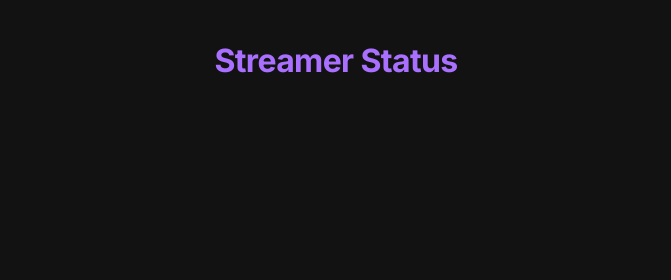
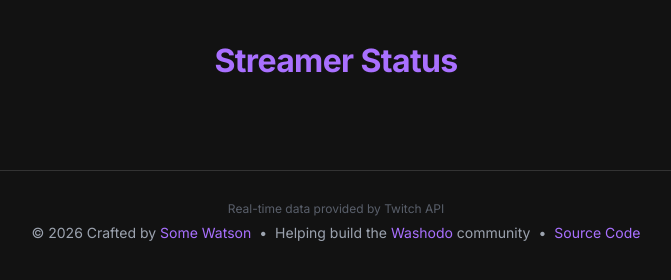
Before and after one commit to somewatson/friends.washodo.tv, a website: page public/index.html in a window 1280 px wide. Shown: the whole page, without its empty margins (304-975 px from the left). Drawn offline with Linux system fonts and the light colour scheme.

Commit message:
feat: add site footer to index page
Introduces a styled footer to the main index page including:
- Credits to the developer (Some Watson)
- Link to the Washodo community
- Link to the project's source code on GitHub
- Attribution for the real-time data provided by the Twitch API

```diff
--- a/public/index.html
+++ b/public/index.html
@@ -151,7 +151,42 @@
             text-transform: uppercase;
             letter-spacing: 0.05em;
         }
+        .site-footer {
+            margin-top: 60px;
+            padding: 30px 20px;
+            border-top: 1px solid #333;
+            width: 100%;
+            text-align: center;
+            color: #9ca3af;
+            font-size: 0.875rem;
+            display: flex;
+            flex-direction: column;
+            align-items: center;
+            gap: 8px;
+        }
+        .footer-credits {
+            display: flex;
+            flex-wrap: wrap;
+            justify-content: center;
+            gap: 8px;
+            align-items: center;
+        }
+        .footer-link {
+            color: #a970ff;
+            text-decoration: none;
+            transition: color 0.2s ease;
+        }
+        .footer-link:hover {
+            color: #c49cff;
+            text-decoration: underline;
+        }
+        .footer-system {
+            font-size: 0.75rem;
+            color: #6b7280;
+            opacity: 0.8;
+        }
         @keyframes pulse {
+
             0% { opacity: 1; }
             50% { opacity: 0.5; }
             100% { opacity: 1; }
@@ -163,5 +198,15 @@
     <div class="container">
         <!-- CONTENT_PLACEHOLDER -->
     </div>
+    <footer class="site-footer">
+        <div class="footer-system">Real-time data provided by Twitch API</div>
+        <div class="footer-credits">
+            <span>© 2026 Crafted by <a href="https://somewatson.com" target="_blank" class="footer-link">Some Watson</a></span>
+            <span>•</span>
+            <span>Helping build the <a href="https://washodo.tv" target="_blank" class="footer-link">Washodo</a> community</span>
+            <span>•</span>
+            <a href="https://github.com/SomeWatson/friends.washodo.tv" target="_blank" class="footer-link">Source Code</a>
+        </div>
+    </footer>
 </body>
 </html>
```
